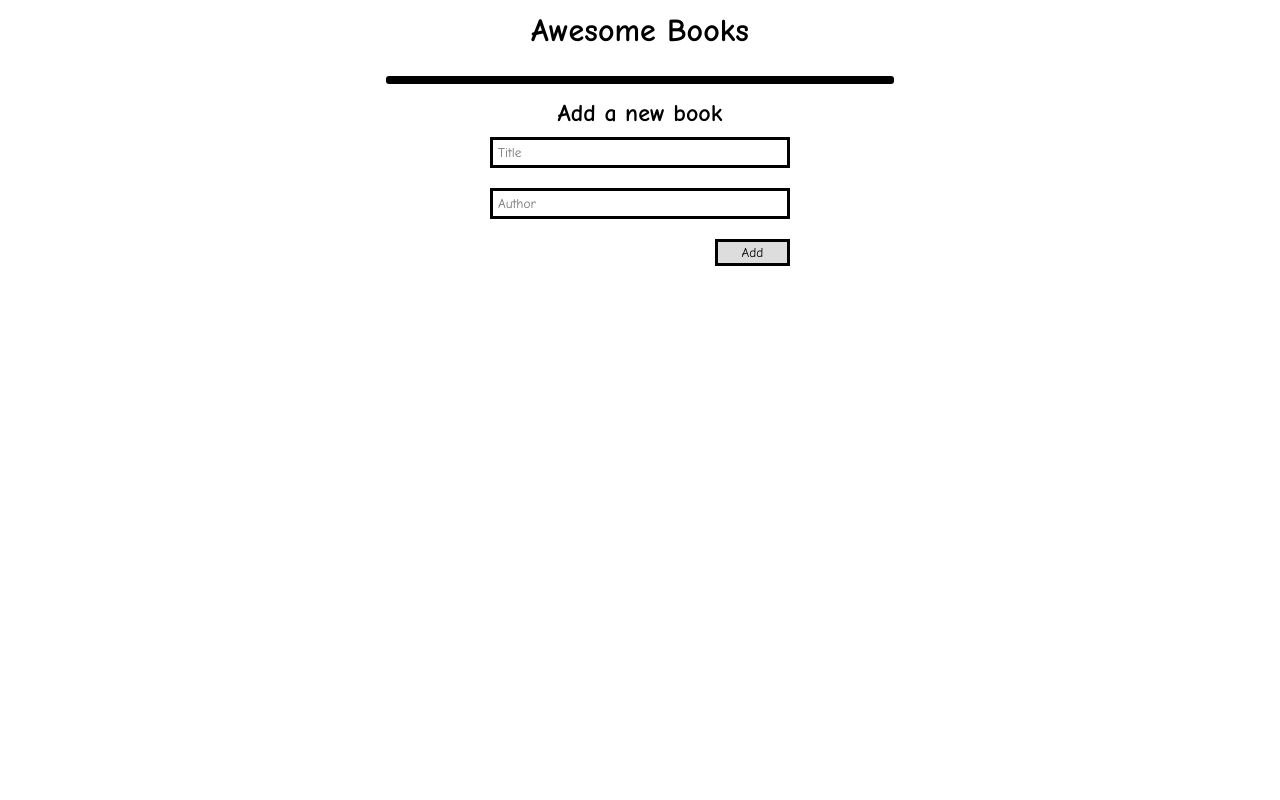
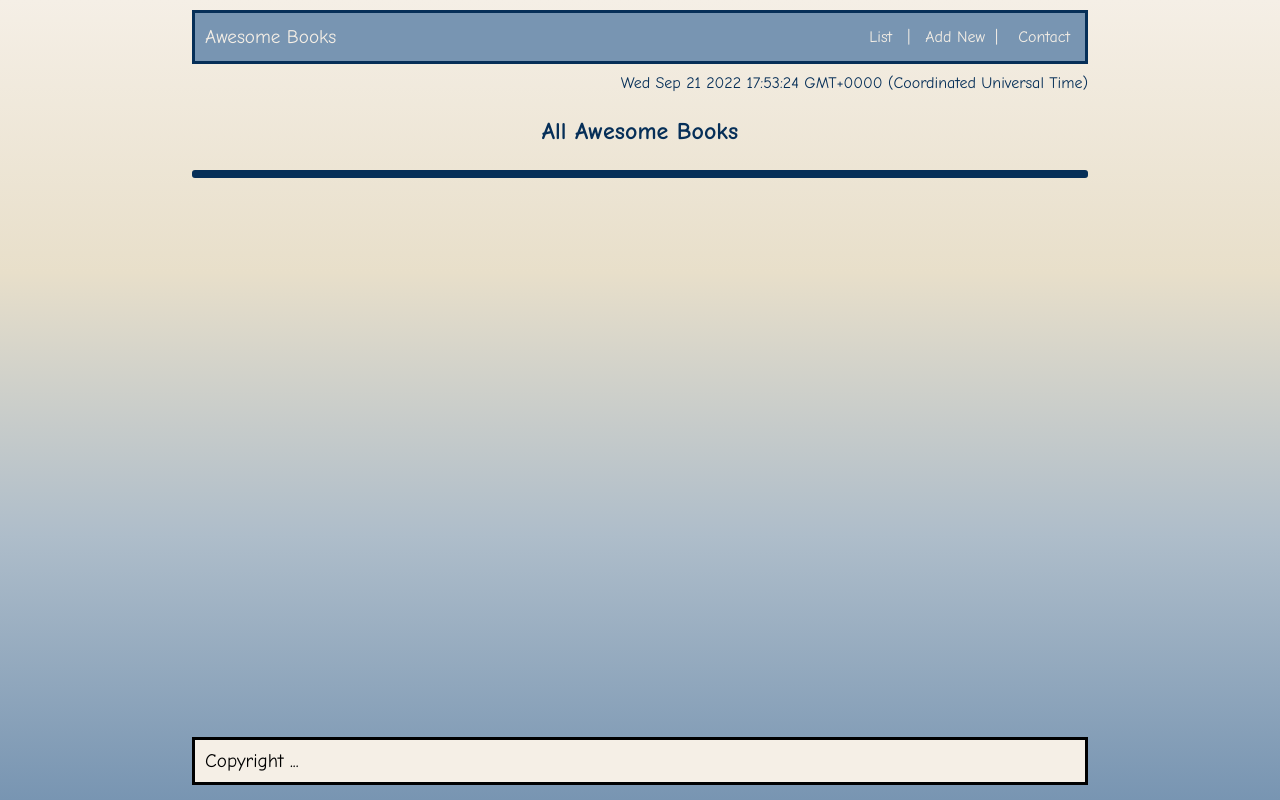
Before and after one commit to karayamanemre/awesome-books, a plain HTML site: page index.html in a window 1280 px wide. Drawn offline with Linux system fonts and the light colour scheme.

Commit message:
update style
- Added a navigation bar.
- Added three content sections:
  - Books list.
  - Add book form.
  - Contact info.

```diff
--- a/index.html
+++ b/index.html
@@ -1,6 +1,5 @@
 <!DOCTYPE html>
 <html lang="en">
-
 <head>
   <meta charset="UTF-8">
   <meta http-equiv="X-UA-Compatible" content="IE=edge">
@@ -8,20 +7,50 @@
   <title>Awesome Books</title>
   <link rel="stylesheet" href="style.css">
 </head>
-
 <body>
   <main>
-    <h1>Awesome Books</h1>
+    <header>
+      <nav>
+        <p class="brand">Awesome Books</p>
+        <ul class="nav-menu">
+          <li class="nav-links"><a href="#list" id="list-link">List</a></li><span>|</span>
+          <li class="nav-links"><a href="#add" id="add-link">Add New</a><span>|</span></li>
+          <li class="nav-links"><a href="#contact" id="contact-link">Contact</a></li>
+        </ul>
+      </nav>
+      <p id="date">Date</p>
+    </header>
+
+    <section class="list-section" id="list">
+      <h1>All Awesome Books</h1>
       <div id="book-list"></div>
+    </section>
 
-    <h2>Add a new book</h2>
+    <section class="add-section" id="add">
+      <h2>Add a New Book</h2>
       <form class="form">
         <input class="field" type="text" id="title" placeholder="Title">
         <input class="field" type="text" id="author" placeholder="Author">
-      <input class="button add" type="submit" value="Add" id="add">
+        <input class="button add" type="submit" value="Add" id="add-btn">
       </form>
+    </section>
+
+    <section class="contact-section" id="contact">
+      <h2>Contact Information</h2>
+      <div class="contact-info"></div>
+        <p>Do you have any questions or you just want to say "Hello"?<br>
+          You can reach out to us!</p>
+          <ul>
+            <li class="contact-list-items">Our e-mail: <a href="mailto:">mail@mail.com</a></li>
+            <li class="contact-list-items">Our phone number: <a href="tel:">0123456789</a></li>
+            <li class="contact-list-items">Our adress: Streetname 22, 123456 City, Country</li>
+          </ul>
+      </div>
+    </section>
   </main>
+  <footer>
+    <p>Copyright ...</p>
+  </footer>
 <script src="script.js"></script>
 </body>
-
 </html>
--- a/script.js
+++ b/script.js
@@ -1,5 +1,5 @@
 const booksList = [];
-const addBtn = document.getElementById('add');
+const addBtn = document.getElementById('add-btn');
 
 class Display {
   constructor(title, author) {
@@ -40,6 +40,7 @@ class Display {
     booksList.forEach((newBook, i) => {
       if (e.target.parentElement.lastElementChild.classList.contains(newBook.id)) {
         booksList.splice(i, 1);
+        console.log('here');
       }
     });
     localStorage.setItem('books', JSON.stringify(booksList));
@@ -73,3 +74,35 @@ document.getElementById('book-list').addEventListener('click', (e) => {
 window.addEventListener('load', () => {
   Display.keepLocalStorage();
 });
+
+const date = document.getElementById('date');
+const listLink = document.getElementById('list-link');
+const addLink = document.getElementById('add-link');
+const contactLink = document.getElementById('contact-link');
+const listSection = document.querySelector('.list-section');
+const addSection = document.querySelector('.add-section');
+const contactSection = document.querySelector('.contact-section');
+
+function showDateTime() {
+  date.innerHTML = new Date();
+}
+showDateTime();
+setInterval(showDateTime, 1);
+
+listLink.addEventListener('click', () => {
+  listSection.style.display = 'flex';
+  addSection.style.display = 'none';
+  contactSection.style.display = 'none';
+});
+
+addLink.addEventListener('click', () => {
+  listSection.style.display = 'none';
+  addSection.style.display = 'flex';
+  contactSection.style.display = 'none';
+});
+
+contactLink.addEventListener('click', () => {
+  listSection.style.display = 'none';
+  addSection.style.display = 'none';
+  contactSection.style.display = 'flex';
+});
--- a/style.css
+++ b/style.css
@@ -7,28 +7,93 @@
   padding: 0;
 }
 
-main {
+body {
+  font-family: 'Comic Sans MS', sans-serif;
   display: flex;
   flex-direction: column;
   justify-content: center;
   align-items: center;
-  font-family: 'Comic Sans MS', sans-serif;
+  justify-content: stretch;
+  height: 100vh;
+  background: linear-gradient(0deg, rgba(120,149,178,1) 0%, rgba(174,189,202,1) 33%, rgba(232,223,202,1) 66%, rgba(245,239,230,1) 100%);
 }
 
-h1 {
-  margin: 12px;
+a {
+  text-decoration: none;
+  color: rgba(245,239,230,1);
+}
+
+a:hover {
+  color: #062f58;
+}
+
+main {
+  display: flex;
+  flex-direction: column;
+  justify-content: stretch;
+  align-content: space-between;
+  height: 100vh;
+}
+
+header {
+  width: 70vw;
+}
+
+nav {
+  border: 3px solid #062f58;
+  padding: 10px;
+  display: flex;
+  justify-content: space-between;
+  align-items: center;
+  margin: 10px 0;
+  background: rgba(120,149,178,1);
+  color: rgba(245,239,230,1);
+}
+
+.brand {
+  font-size: 1.2rem;
+}
+
+.nav-menu {
+  list-style-type: none;
+  display: flex;
+  justify-content: space-between;
+  align-items: center;
+}
+
+.nav-links {
+  margin: 0 5px;
+}
+
+#date {
+  font-size: 1rem;
+  float: right;
+  color: #062f58;
+}
+
+h1, h2 {
+  margin: 25px;
+  color: #062f58;
+}
+
+.list-section {
+  width: 70vw;
+  text-align: center;
+  flex-direction: column;
+  align-items: center;
+  justify-content: center;
+  color: #062f58;
 }
 
 #book-list {
+  width: 70vw;
   display: flex;
   justify-content: center;
   align-items: center;
   flex-direction: column;
-  border: solid 4px black;
+  border: solid 4px #062f58;
   border-radius: 3px;
-  width: 500px;
   margin: 15px auto;
-  box-sizing: content-box;
 }
 
 .book {
@@ -36,19 +101,26 @@ h1 {
   display: flex;
   align-items: center;
   justify-content: space-between;
+  background: rgba(120,149,178,1);
+  color: rgba(245,239,230,1);
+  border: 1px solid #062f58;
 }
 
 #book-list .book:nth-child(odd) {
-  background: #ddd;
+  background: rgba(245,239,230,1);
+  color: rgba(120,149,178,1);
 }
 
 span {
   margin: 5px 10px;
 }
 
-hr {
-  margin: 6px 10px;
-  width: 220px;
+.add-section {
+  text-align: center;
+  display: none;
+  flex-direction: column;
+  align-items: center;
+  justify-content: center;
 }
 
 form {
@@ -71,14 +143,47 @@ input {
 
 .button {
   cursor: pointer;
-  background: #ddd;
+  background: rgba(245,239,230,1);
   margin: 10px;
   padding: 3px;
   width: 75px;
   border: 3px solid #000;
   font-family: 'Comic Sans MS', sans-serif;
+  color: #062f58;
 }
 
 .button:hover {
-  background-color: white;
+  background-color: #fff;
 }
+
+.contact-section {
+  display: none;
+  flex-direction: column;
+  align-items: center;
+  justify-content: center;
+  color: #062f58;
+}
+
+.contact-section a {
+  color: #062f58;
+}
+
+.contact-info {
+  float: left;
+  padding: 15px;
+}
+
+p {
+  font-size: 1.2rem;
+}
+
+footer {
+  width: 70vw;
+  background: rgba(245,239,230,1);
+  border: 3px solid #000;
+  padding: 10px;
+  display: flex;
+  justify-content: space-between;
+  align-items: center;
+  margin: 15px;
+}
```
Lines whose indentation alone changed are shown as unchanged.
